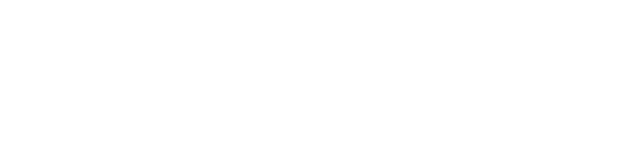
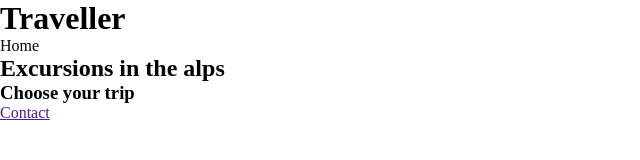
Before and after one commit to NeoChoc/Projekt-Alps, a plain HTML site: page index.html in a window 1280 px wide. Shown: the whole page, without its empty margins (0-640 px from the left). Drawn offline with Linux system fonts and the light colour scheme.

Commit message:
Überarbeitung html-Struktur und TODO

```diff
--- a/assets/css/style.css
+++ b/assets/css/style.css
@@ -1,4 +1,39 @@
 @import url('https://fonts.googleapis.com/css2?family=Cinzel:wght@400;500;600;700;800;900&family=Poppins:ital,wght@0,100;0,200;0,300;0,400;0,500;0,600;0,700;0,800;0,900;1,100;1,200;1,300;1,400;1,500;1,600;1,700;1,800;1,900&display=swap');
-
 /* font-family: 'Cinzel', serif;
 font-family: 'Poppins', sans-serif; */
+
+* {
+    padding: 0;
+    margin: 0;
+}
+
+body {
+    background-color: #fff;
+}
+
+div .logo {
+    margin-top: 22px;
+    background-image: url(../img/white_logo.png);
+    display: inline-block;
+    width: 125px;
+    height: 32px;
+    background-repeat: no-repeat;
+}
+
+
+/*
+TODO
+Font: Cinzel, poppins.
+border: #ccc.
+color logo: #999.
+color home: #fff.
+color: #333
+
+https://images.unsplash.com/photo-1486312699619-be057cfc0342?ixlib=rb-1.2.1&ixid=eyJhcHBfaWQiOjEyMDd9&auto=format&fit=crop&w=1502&q=80
+https://images.unsplash.com/photo-1473170577235-e07d5ee8e382?ixlib=rb-1.2.1&ixid=eyJhcHBfaWQiOjEyMDd9&auto=format&fit=crop&w=500&q=60
+https://images.unsplash.com/photo-1484169373632-0cfa05237afb?ixlib=rb-1.2.1&ixid=eyJhcHBfaWQiOjEyMDd9&auto=format&fit=crop&w=500&q=60
+https://images.unsplash.com/photo-1497088669596-a940e3ab0d78?ixlib=rb-1.2.1&ixid=eyJhcHBfaWQiOjEyMDd9&auto=format&fit=crop&w=500&q=60
+https://images.unsplash.com/photo-1472535139094-32c9c4f63f97?ixlib=rb-1.2.1&auto=format&fit=crop&w=500&q=60
+https://images.unsplash.com/photo-1466873767530-f11ce2656cff?ixlib=rb-1.2.1&auto=format&fit=crop&w=500&q=60
+https://images.unsplash.com/photo-1466873767530-f11ce2656cff?ixlib=rb-1.2.1&auto=format&fit=crop&w=500&q=60
+*/
--- a/index.html
+++ b/index.html
@@ -1,5 +1,6 @@
 <!DOCTYPE html>
 <html lang="en">
+
 <head>
     <meta charset="UTF-8">
     <meta http-equiv="X-UA-Compatible" content="IE=edge">
@@ -7,7 +8,70 @@
     <title>Projekt Alps</title>
     <link rel="stylesheet" href="./assets/css/style.css">
 </head>
+
 <body>
+    <header>
+        <div class="wrapper">
+            <h1>Traveller</h1>
+            <nav>Home</nav>
+        </div>
+    </header>
+
+    <main>
+        <div id="hero-image">
+            <div class="wrapper">
+                <h2>Excursions in the alps</h2>
+            </div>
+        </div>
+        <div class="primary-content">
+            <div class="wrapper">
+                <article>
+                    <h3>Choose your trip</h3>
+                </article>
+            </div>
+        </div>
+        <div class="secondary-content-gallery">
+            <div class="wrapper">
+            </div>
+        </div>
+        <div class="third-content-features">
+            <div class="wrapper">
+            </div>
+        </div>
+    </main>
+
+    <footer>
+        <div class="wrapper">
+            <div class="footer-info">
+                <a href="">Contact</a>
+            </div>
+            <div class="footer-social-media-links">
+                <ul>
+                    <li></li>
+                </ul>
+            </div>
+        </div>
+    </footer>
+
+
+
+
+
+    <!-- TODO
+    Logo: Traveller
+
+Choose your trip
+We choose hotels which offer a great location, a high standard of comfort and quality, and a solid value to our guests. These inns offer a superbly satisfying mix of a welcoming atmosphere, traditional cuisine, and authentic charm. They are typically small, independently-owned properties which reflect the character and hospitality of the surrounding alpine community. We know the owners personally, have a longstanding
+relationship with them, and we find they bend over backwards to provide our guests with an exceptional experience.
+2022 Tour dates
+Sept 19 - 29 - Deluxe Haute Route– Chamonix to Zermatt – Classic trek has a new standard
+Sept 26 - Oct 5 - Scenic Alps by Rail– The Grand Train Tour of Switzerland
+Sept 29 - Oct 5 - Discover Swiss Cuisine - Italian Inspired - A culinary adventure in Lugano
+Oct 9 - 18 - Scenic Alps by Rail – The Grand Train Tour of Switzerland
+Dec 3 - 11 - Christmas in Switzerland - Enjoy authentic Switzerland at its holiday best
+Dec 5 - 13 - Christmas in Switzerland - Enjoy authentic Switzerland at its holiday best
+Contact Us -->
 
 </body>
+
 </html>
```
